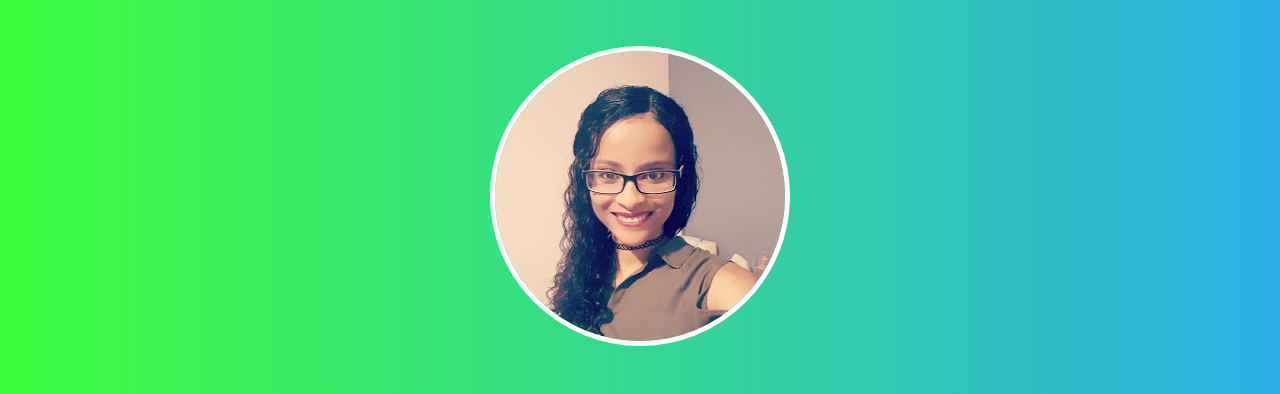
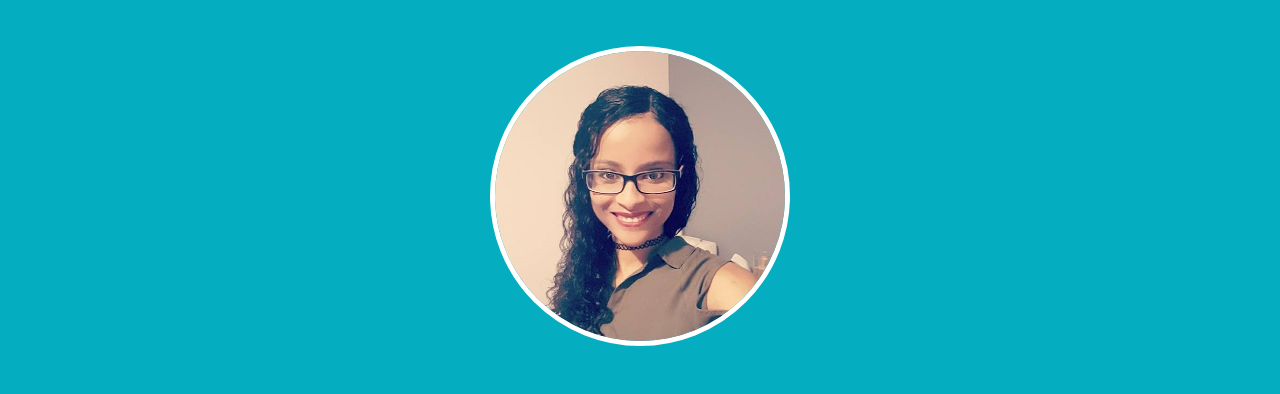
Before and after one commit to orquidea238/orquidea238.github.io, a plain HTML site: page index.html in a window 1280 px wide. Shown: the part 54-448 px from the top of the page. Drawn offline with nearby package versions, Linux system fonts and the light colour scheme.

Commit message:
retrait link avec main.js

```diff
--- a/index.html
+++ b/index.html
@@ -86,7 +86,7 @@
     </footer>
 
     <script src="https://cdnjs.cloudflare.com/ajax/libs/jquery/2.0.2/jquery.min.js"></script>
-    <script src="main.js"></script>
+
 </body>
 
 
```
